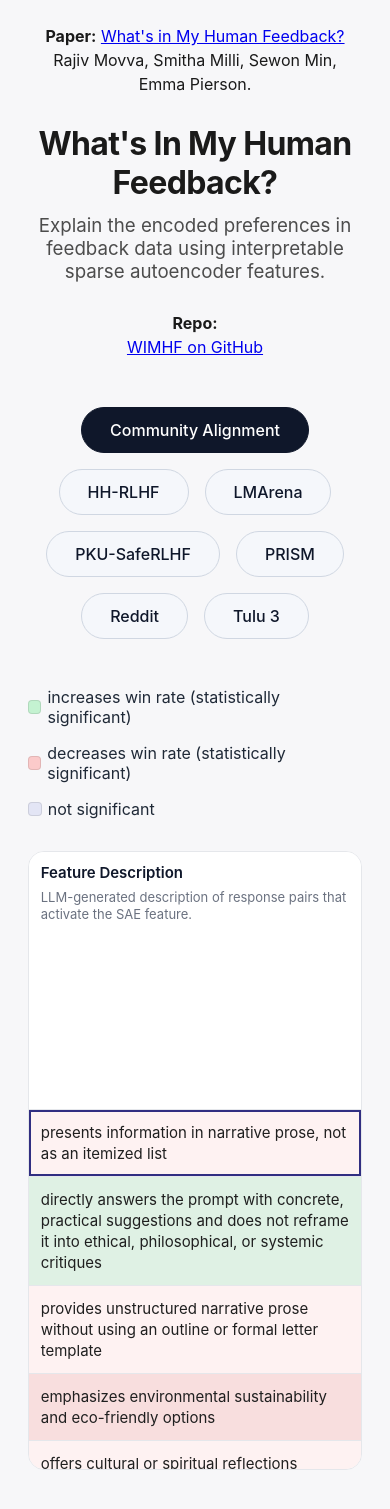
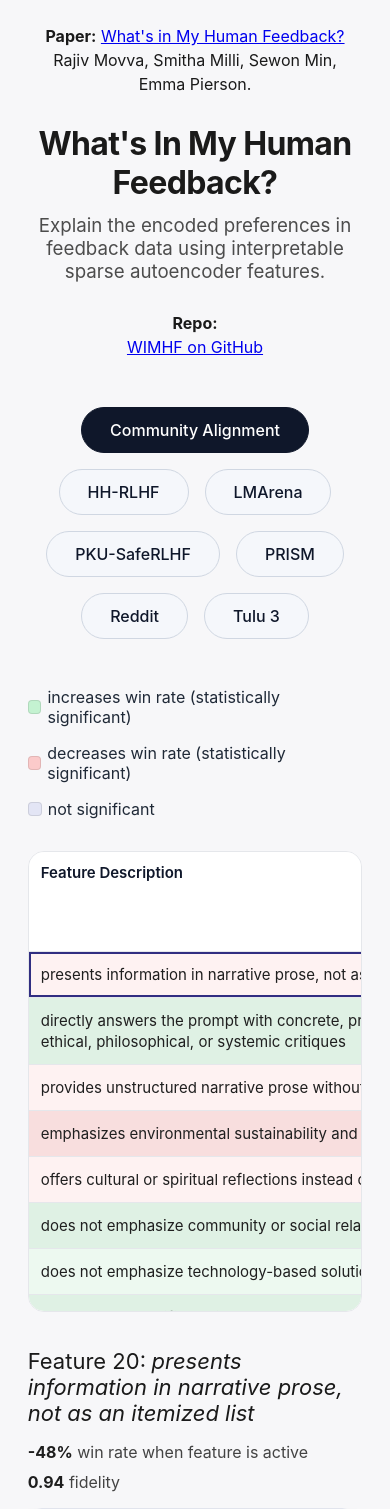
Before and after one commit to rmovva/demo-wimhf, a React (Create React App) app in the folder frontend/: page / in a window 390 px wide. Shown: the top 1509 px of the page. Built offline with nearby package versions, Linux system fonts and the light colour scheme.

Commit message:
[codex] Fix mobile table responsiveness

```diff
--- a/frontend/src/App.css
+++ b/frontend/src/App.css
@@ -140,12 +140,15 @@
   border-radius: 16px;
   overflow: hidden;
   background: white;
+  overflow-x: auto;
+  -webkit-overflow-scrolling: touch;
 }
 
 .feature-table {
   width: 100%;
   border-collapse: collapse;
   table-layout: fixed;
+  min-width: 720px;
 }
 
 .feature-table thead {
@@ -466,6 +469,14 @@
     font-size: 32px;
   }
 
+  .column-heading {
+    gap: 2px;
+  }
+
+  .column-subtitle {
+    display: none;
+  }
+
   .feature-table th,
   .feature-table td {
     padding: 12px 12px;
```
